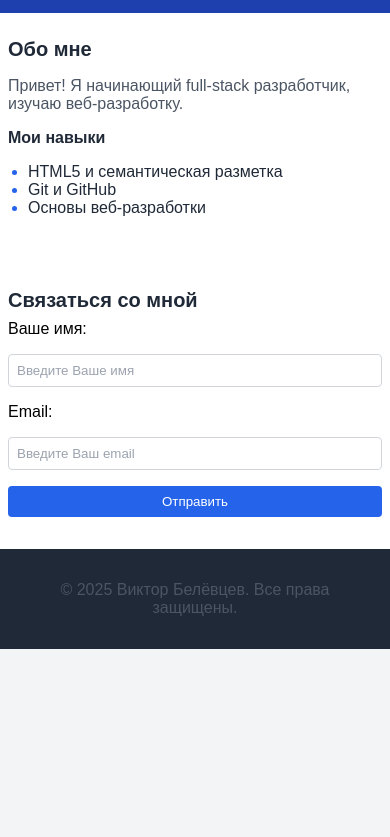
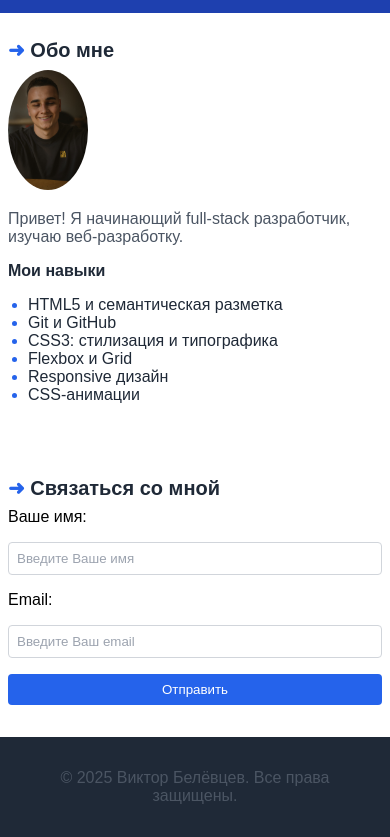
Before and after one commit to belyovtseff/fullstack-learning, a plain HTML site: page index.html in a window 390 px wide. Shown: the part 47-884 px from the top of the page. Before the commit the page ends 844 px from the top, so only its background shows below. Drawn offline with Linux system fonts and the light colour scheme.

Commit message:
Day 5: Added pseudo-elements, animated gradient background, avatar, and new skills to landing page

```diff
--- a/index.html
+++ b/index.html
@@ -16,17 +16,21 @@
     <main>
         <section>
             <h2>Обо мне</h2>
+            <img src="avatar.jpg" alt="Мой аватар" class="avatar">
             <p>Привет! Я начинающий full-stack разработчик, изучаю веб-разработку.</p>
             <h3>Мои навыки</h3>
             <ul>
                 <li>HTML5 и семантическая разметка</li>
                 <li>Git и GitHub</li>
-                <li>Основы веб-разработки</li>
+                <li>CSS3: стилизация и типографика</li>
+                <li>Flexbox и Grid</li>
+                <li>Responsive дизайн</li>
+                <li>CSS-анимации</li>
             </ul>
         </section>
         <section>
             <h2>Связаться со мной</h2>
-            <form action="..." method="post">
+            <form action="" method="post">
                 <label for="name">Ваше имя:</label>
                 <input type="text" id="name" name="name" placeholder="Введите Ваше имя" required>
                 <label for="email">Email:</label>
--- a/style.css
+++ b/style.css
@@ -41,6 +41,11 @@ h2 {
   font-size: 1.5rem;
   color: #1F2937;
   margin-bottom: 0.5rem;
+  position: relative;
+}
+h2::before {
+  content: "➜ ";
+  color: #2563EB;
 }
 h3 {
   font-size: 1.25rem;
@@ -72,16 +77,25 @@ input::placeholder {
   color: #9CA3AF;
 }
 button {
-  background-color: #2563EB;
+  background-image: linear-gradient(to right, #2563EB 50%, #1D4ED8 50%);
+  background-size: 200% 100%;
+  background-position: 0% 0;
   color: #FFFFFF;
   padding: 0.5rem;
   border: none;
   border-radius: 0.25rem;
   cursor: pointer;
-  transition: background-color 0.3s ease;
+  transition: background-position 0.5s ease;
 }
 button:hover {
-  background-color: #1D4ED8;
+  background-position: 100% 0;
+}
+img.avatar {
+  width: 175px;
+  height: 175px;
+  object-fit: cover;
+  border-radius: 50%;
+  object-position: 50% 10%;
 }
 footer {
   background-color: #1F2937;
@@ -107,4 +121,8 @@ footer {
   h3 {
     font-size: 1rem;
   }
+  img.avatar {
+    width: 80px;
+    height: auto; /* Автоматическая высота для адаптации пропорций */
+  }
 }
```
Also changed, not shown: avatar.jpg (added).
